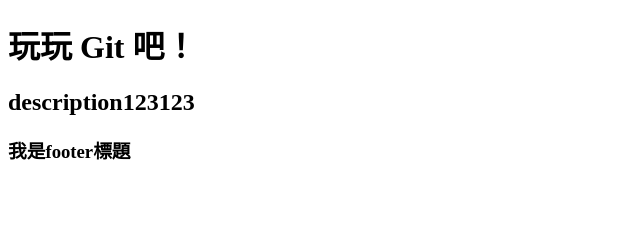
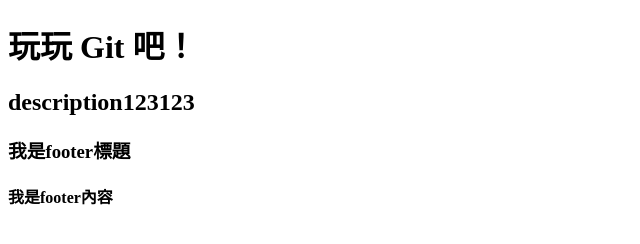
Before and after one commit to HSNM2/git-tutorial, a plain HTML site: page index.html in a window 1280 px wide. Shown: the whole page, without its empty margins (0-640 px from the left). Drawn offline with Linux system fonts and the light colour scheme.

Commit message:
feat:新增footer內容

```diff
--- a/index.html
+++ b/index.html
@@ -10,5 +10,6 @@
     <h1>玩玩 Git 吧！</h1>
     <h2>description123123</h2>
     <h3>我是footer標題</h3>
+    <h4>我是footer內容</h4>
   </body>
 </html>
```
